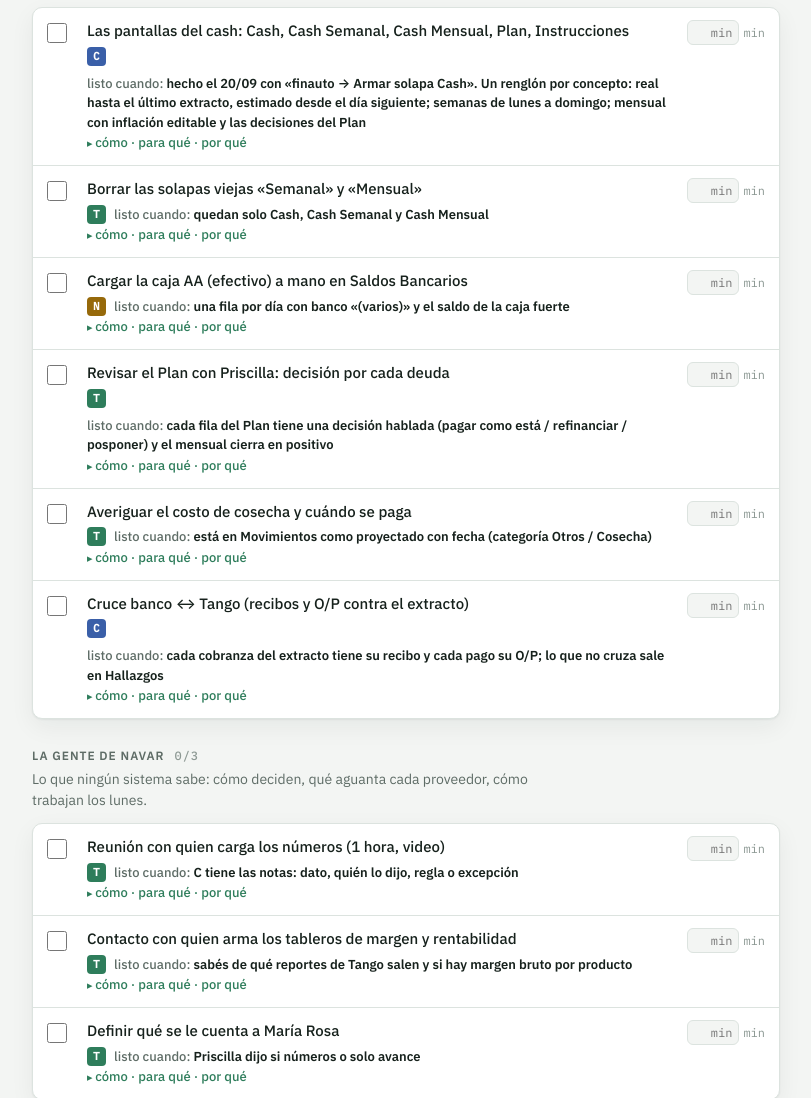
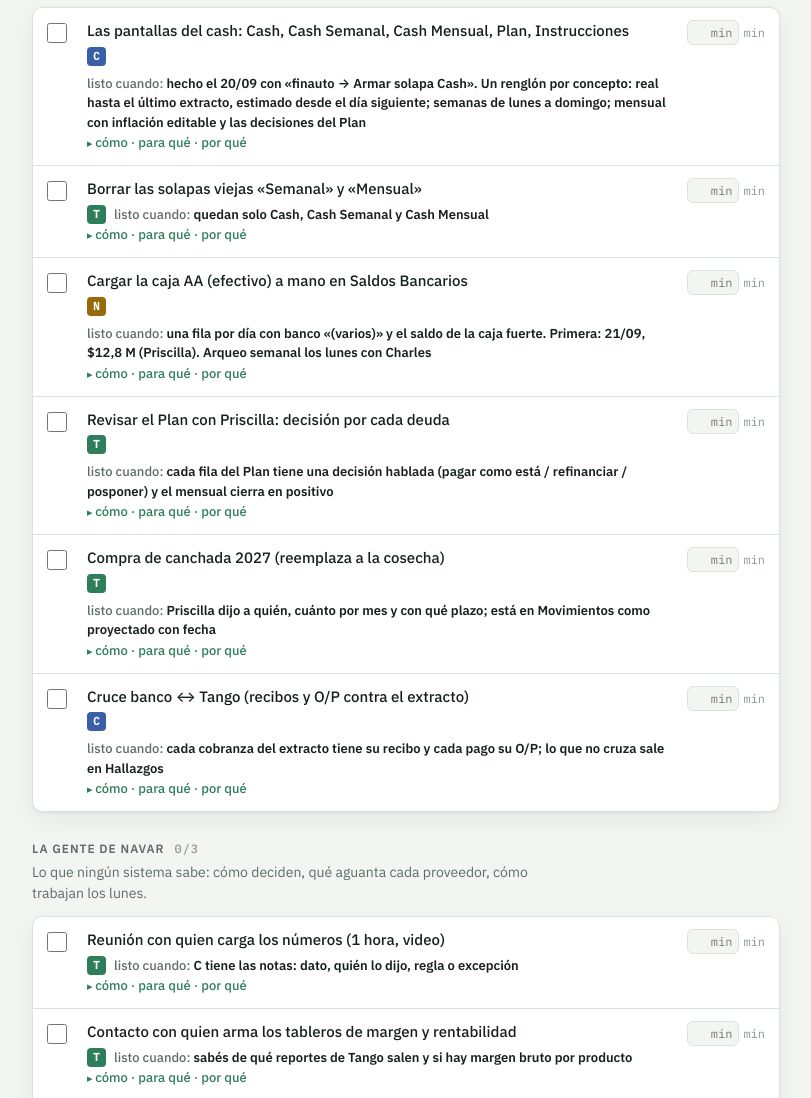
Before and after one commit to ThomasManzo/Finnauto, a plain HTML site: page clientes/navar/documentos/checklist_vivo.html in a window 1280 px wide. Shown: the part 2179-3277 px from the top of the page, without its empty margins (234-1045 px from the left). Drawn offline with Linux system fonts and the light colour scheme.

Commit message:
NAVAR: respuestas de Priscilla 21/09 (caja AA $12,8 M cargada; cosecha no se proyecta: 2027 compran canchada) en informe, manual, preguntas y checklist
Co-Authored-By: Claude Opus 5 <noreply@anthropic.com>

```diff
--- a/clientes/navar/documentos/checklist_vivo.html
+++ b/clientes/navar/documentos/checklist_vivo.html
@@ -214,7 +214,7 @@ const ITEMS = [
    paraque:"Que nadie mire la versión vieja por error.",
    porque:"Dos versiones del mismo número es una discusión asegurada."},
   {id:"caja_aa", b:"cash", who:"N", t:"Cargar la caja AA (efectivo) a mano en Saldos Bancarios",
-   listo:"una fila por día con banco «(varios)» y el saldo de la caja fuerte",
+   listo:"una fila por día con banco «(varios)» y el saldo de la caja fuerte. Primera: 21/09, $12,8 M (Priscilla). Arqueo semanal los lunes con Charles",
    como:"En la solapa Saldos Bancarios, quien cierra la caja carga fecha + saldo. Aparece en las pantallas como «AA · caja en efectivo».",
    paraque:"Que el saldo total incluya lo que hay en la caja y no solo los bancos.",
    porque:"AA opera en efectivo: no hay extracto que lo traiga."},
@@ -223,11 +223,11 @@ const ITEMS = [
    como:"Solapa Plan: columnas Decisión, gracia, cuotas, tasa. Arranca con la propuesta del PDF «Situación y plan». Al cambiar una decisión, el Cash Mensual se recalcula solo.",
    paraque:"Es la capacidad de pago repartida entre acreedores: lo que se lleva a cada banco y a ARCA.",
    porque:"Sin plan, marzo cierra en −$348 M; con la propuesta, +$145 M."},
-  {id:"costo_cosecha", b:"cash", who:"T", t:"Averiguar el costo de cosecha y cuándo se paga",
-   listo:"está en Movimientos como proyectado con fecha (categoría Otros / Cosecha)",
-   como:"Preguntar a Priscilla: cuánto por kg o por mes, a quién, cuándo arranca la zafra.",
-   paraque:"Es el egreso grande que hoy no está en ninguna lista.",
-   porque:"Un cash sin la cosecha de una yerbatera se rompe en el primer mes de zafra."},
+  {id:"costo_cosecha", b:"cash", who:"T", t:"Compra de canchada 2027 (reemplaza a la cosecha)",
+   listo:"Priscilla dijo a quién, cuánto por mes y con qué plazo; está en Movimientos como proyectado con fecha",
+   como:"Respondido el 21/09: la cosecha (abril–septiembre) no vuelve; en 2027 compran canchada y venden molida. Falta el plan de compra: proveedores, kilos por mes, precio, plazo de pago.",
+   paraque:"Es el egreso grande de 2027 y hoy no está en ninguna lista.",
+   porque:"Un cash sin la materia prima de una yerbatera se rompe en el primer mes de temporada."},
   {id:"cruce_tango_banco", b:"cash", who:"C", t:"Cruce banco ↔ Tango (recibos y O/P contra el extracto)",
    listo:"cada cobranza del extracto tiene su recibo y cada pago su O/P; lo que no cruza sale en Hallazgos",
    como:"<code>lector/cruce.py</code> con «A tesoreria detalle jun-hoy.xlsx» (CUIT + cuenta + importe).",
```
Also changed, not shown: 3 other files.
